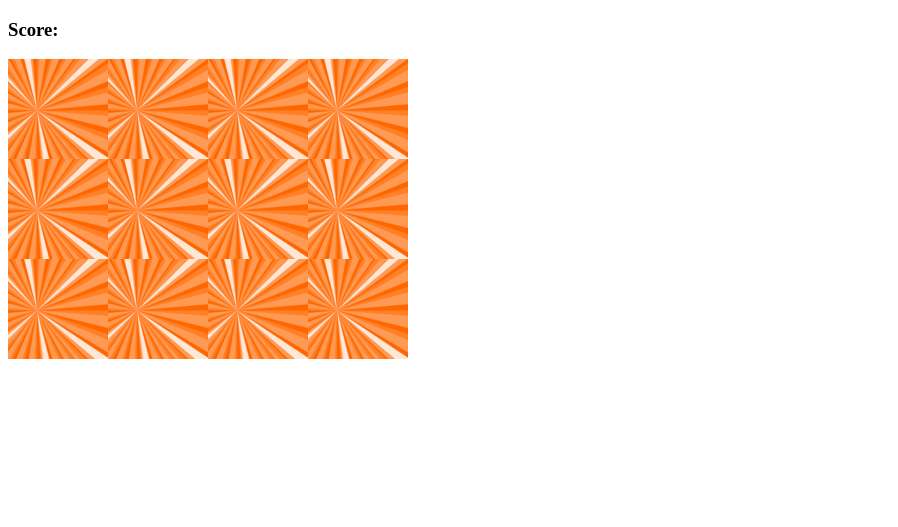
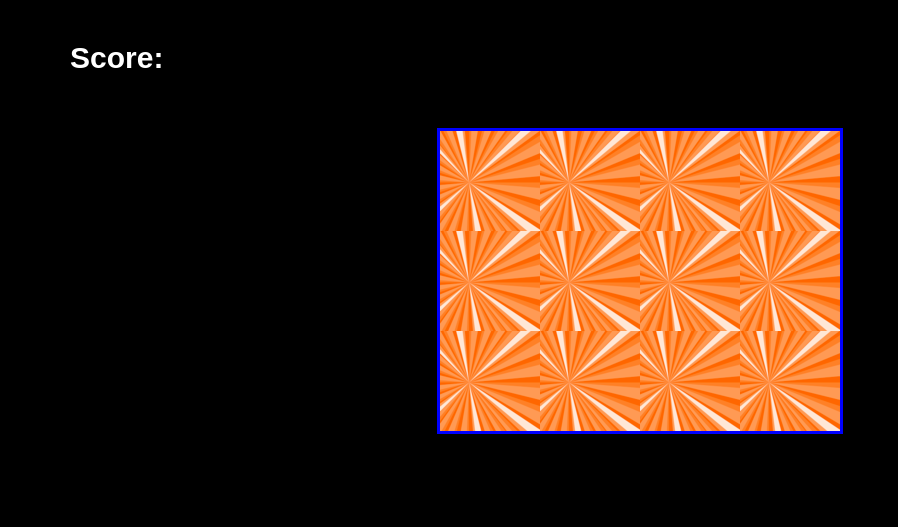
Before and after one commit to aniketbalkhande/memory_game, a plain HTML site: page index.html in a window 1280 px wide. Shown: the whole page, without its empty margins (0-898 px from the left). Drawn offline with Linux system fonts and the light colour scheme.

Commit message:
added some css style

```diff
--- a/index.html
+++ b/index.html
@@ -8,10 +8,17 @@
     <title>Document</title>
 </head>
 <body>
-    <h3>Score:<span id="result"></span></h3>
+    <div class="container">
+        <div class="content">
+            <h3>Score:<span id="result"></span></h3>
+            <div>
+                <div class="grid">
 
-    <div class="grid">
+                </div>
+            </div>
+        </div>
+    </div>
 
-    </div>
+
 </body>
 </html>
--- a/style.css
+++ b/style.css
@@ -1,6 +1,40 @@
+*{
+    margin: auto;
+    padding: auto;
+    background-color: #000000;
+    font-family: Arial, Helvetica, sans-serif;
+}
+
+.container{
+    background-color: #000000;
+    text-align: center;
+    align-items: center;
+}
+.content{
+    padding: 40px;
+    margin: 3% 10%;
+}
+h3 {
+    position: absolute;
+    left : 40px;
+    top:6px;
+    color: #fff;
+    font-size: 30px;
+    font-weight: bolder;
+    padding: 10px;
+    margin: 20px;
+
+}
+h3 span{
+    margin-left: 20px;
+    font-size: 35px;
+}
 .grid {
     display: flex;
     flex-wrap: wrap;
     height: 300px;
     width: 400px;
+    margin: 50px auto;
+    background-color: red;
+    border: 3px solid blue;
 }
```
